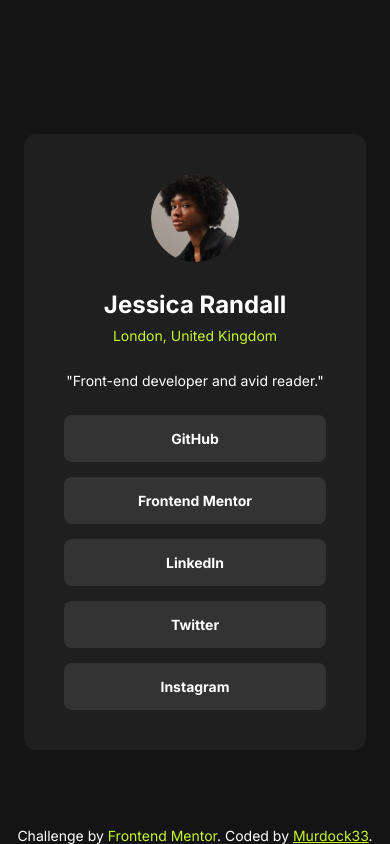
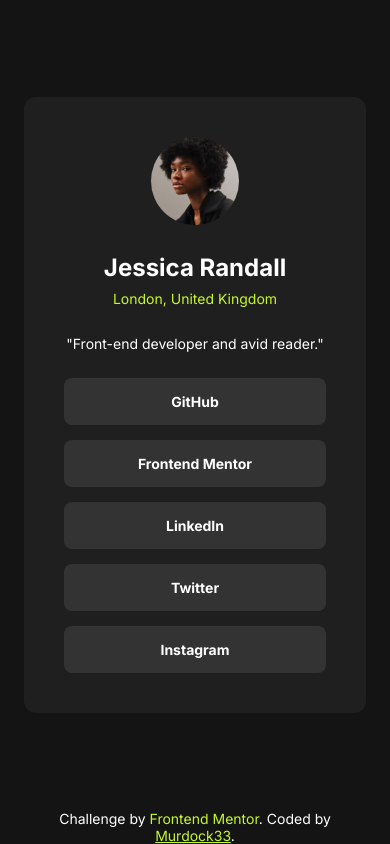
Before and after one commit to murdock33/social-links-profile-main, a plain HTML site: page index.html in a window 390 px wide. Drawn offline with Linux system fonts and the light colour scheme.

Commit message:
fix the responsive layout

```diff
--- a/styles/styles.css
+++ b/styles/styles.css
@@ -7,16 +7,13 @@
 }
 
 body {
-
   min-height: 100vh;
-  padding: 40px 24px 0;
+  padding: 30px 24px 0;
   font-family: "Inter", sans-serif;
   font-size: 14px;
   display: flex;
-  /* gap: 40px; */
   flex-direction: column;
-  align-items: center;
-  justify-content: center;
+  justify-content: space-between;
   background-color: hsl(0, 0%, 8%);
   color: white;
 }
@@ -31,6 +28,7 @@ main {
   justify-content: center;
   align-items: center;
   border-radius: 12px;
+  margin: auto;
 }
 
 .profile-picture {
@@ -84,9 +82,8 @@ main {
 }
 
 .attribution {
-  position: absolute;
-  bottom: 0;
   text-align: center;
+  padding: 30px 0 0;
 }
 
 .attribution a {
```
